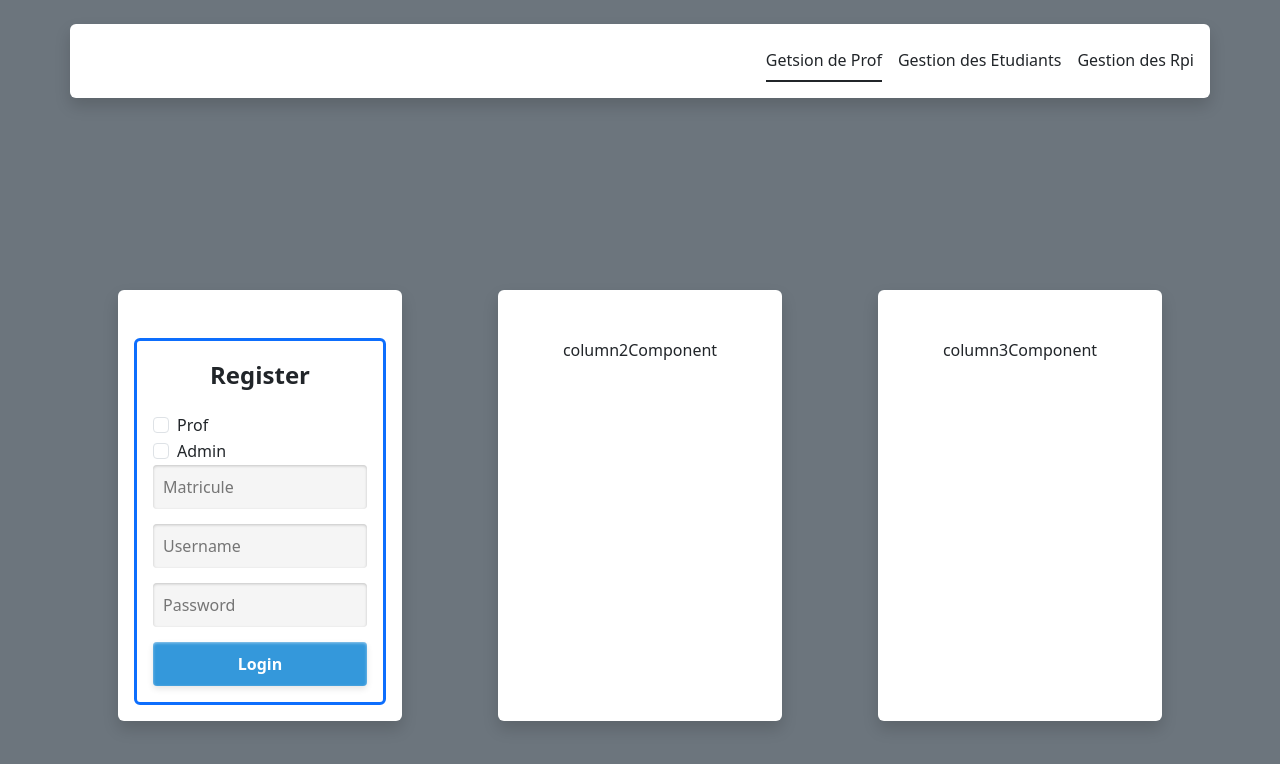
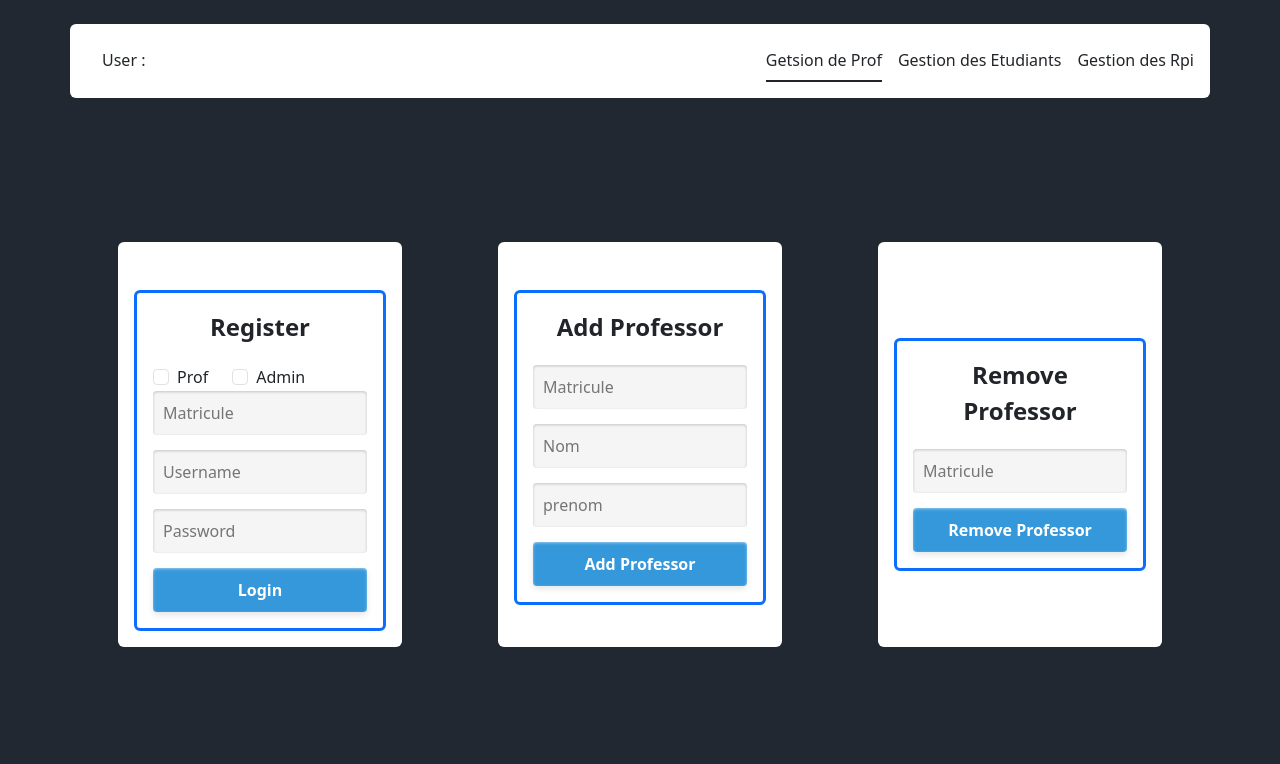
Before and after one commit to AbdeljalilAbed/Application-web-pour-un-Systeme-de-presence-base-sur-la-reconnaissance-facial, a React (Create React App) app in the folder Client2/: page /Admin in a window 1280 px wide. Both pictures are taken after a click on the link "Getsion de Prof". Shown: the top 764 px of the page. Built offline with nearby package versions, Linux system fonts and the light colour scheme.

Commit message:
Admin gestion prof add remove

```diff
--- /dev/null
+++ b/Client2/src/components/AddProf.js
@@ -0,0 +1,71 @@
+import React, { useState } from "react";
+import axios from "axios";
+import { backendURL } from "../config";
+import "./Register.css";
+
+const AddProf = () => {
+  const [MatriculeProf, setMatriculeProf] = useState("");
+  const [nom, setNom] = useState("");
+  const [prenom, setPrenom] = useState("");
+  const [successMessage, setSuccessMessage] = useState("");
+  const [errorMessage, setErrorMessage] = useState("");
+
+  const handleAddProf = async () => {
+    try {
+      // Send a POST request to your backend endpoint to add the professor
+      const response = await axios.post(backendURL + "/addProf", {
+        MatriculeProf,
+        nom,
+        prenom,
+      });
+      console.log(response.data); // Log response from the server
+      setSuccessMessage("Professor added successfully.");
+      setErrorMessage("");
+    } catch (error) {
+      console.error("Error adding professor:", error);
+      setErrorMessage("Error adding professor. Please try again.");
+      setSuccessMessage("");
+    }
+  };
+
+  return (
+    <div className="border border-primary border-3 rounded p-3">
+      {successMessage && <p style={{ color: "green" }}>{successMessage}</p>}
+      {errorMessage && <p style={{ color: "red" }}>{errorMessage}</p>}
+
+      <div className="login-header">Add Professor</div>
+      <div>
+        <form onSubmit={handleAddProf}>
+          <input
+            value={MatriculeProf}
+            onChange={(e) => setMatriculeProf(e.target.value)}
+            placeholder="Matricule"
+            type="text"
+            className="login-input"
+            id="MatriculeProf"
+          />
+          <input
+            value={nom}
+            onChange={(e) => setNom(e.target.value)}
+            placeholder="Nom"
+            className="login-input"
+            id="NOm"
+          />
+          <input
+            value={prenom}
+            onChange={(e) => setPrenom(e.target.value)}
+            placeholder="prenom"
+            required
+            className="login-input"
+            id="prenom"
+          />
+          <button className="login-button" type="submit">
+            Add Professor
+          </button>
+        </form>
+      </div>
+    </div>
+  );
+};
+
+export default AddProf;
--- a/Client2/src/components/Logout.js
+++ b/Client2/src/components/Logout.js
@@ -12,10 +12,15 @@ const Logout = () => {
     // Remove the token from local storage
     localStorage.removeItem("token");
 
-    navigate("/login");
+    navigate("/auth");
+    // eslint-disable-next-line react-hooks/exhaustive-deps
   }, []);
 
-  return <div>Logging out...</div>;
+  return (
+    <div>
+      <button>logout</button>
+    </div>
+  );
 };
 
 export default Logout;
--- a/Client2/src/components/Register1.js
+++ b/Client2/src/components/Register.js
@@ -39,7 +39,8 @@ const Registration = () => {
       <div className="login-header">Register</div>
       <div>
         <form onSubmit={handleSubmit}>
-          <div className="form-check">
+          <div className="d-flex">
+            <div className="form-check pe-4">
               <input
                 type="checkbox"
                 className="form-check-input"
@@ -48,7 +49,10 @@ const Registration = () => {
                 checked={role === "prof"}
                 onChange={() => handleRoleChange("prof")}
               />
-            <label className=" d-flex form-check-label" htmlFor="profCheckbox">
+              <label
+                className=" d-flex form-check-label"
+                htmlFor="profCheckbox"
+              >
                 Prof
               </label>
             </div>
@@ -61,9 +65,13 @@ const Registration = () => {
                 checked={role === "admin"}
                 onChange={() => handleRoleChange("admin")}
               />
-            <label className="d-flex form-check-label" htmlFor="adminCheckbox">
+              <label
+                className="d-flex form-check-label"
+                htmlFor="adminCheckbox"
+              >
                 Admin
               </label>
+            </div>
           </div>
 
           <input
--- /dev/null
+++ b/Client2/src/components/RemoveProf.js
@@ -0,0 +1,51 @@
+import React, { useState } from "react";
+import axios from "axios";
+import { backendURL } from "../config";
+import "./Register.css";
+
+const RemoveProf = () => {
+  const [MatriculeProf, setMatriculeProf] = useState("");
+  const [successMessage, setSuccessMessage] = useState("");
+  const [errorMessage, setErrorMessage] = useState("");
+
+  const handleRemoveProf = async (e) => {
+    e.preventDefault();
+    try {
+      // Send a DELETE request to your backend endpoint to remove the professor
+      const response = await axios.delete(
+        `${backendURL}/removeProf/${MatriculeProf}`
+      );
+      console.log(response.data); // Log response from the server
+      setSuccessMessage("Professor removed successfully.");
+      setErrorMessage("");
+    } catch (error) {
+      console.error("Error removing professor:", error);
+      setErrorMessage("Error removing professor. Please try again.");
+      setSuccessMessage("");
+    }
+  };
+
+  return (
+    <div className="border border-primary border-3 rounded p-3 mt-5">
+      {successMessage && <p style={{ color: "green" }}>{successMessage}</p>}
+      {errorMessage && <p style={{ color: "red" }}>{errorMessage}</p>}
+
+      <div className="login-header">Remove Professor</div>
+      <form onSubmit={handleRemoveProf}>
+        <input
+          value={MatriculeProf}
+          onChange={(e) => setMatriculeProf(e.target.value)}
+          placeholder="Matricule"
+          type="text"
+          className="login-input"
+          id="MatriculeProf"
+        />
+        <button className="login-button" type="submit">
+          Remove Professor
+        </button>
+      </form>
+    </div>
+  );
+};
+
+export default RemoveProf;
--- a/Client2/src/pages/Admin.css
+++ b/Client2/src/pages/Admin.css
@@ -1,12 +1,3 @@
-/* Override Bootstrap gutter variables */
-:root {
-  --bs-gutter-x: 0; /* Set the horizontal gutter to 0 */
-  --bs-gutter-y: 0; /* Set the vertical gutter to 0 */
+.bg {
+  background-color: #222831;
 }
-
-/* Apply custom padding */
-/* You can adjust these values as per your requirements */
-.custom-padding {
-  padding-right: 0; /* Example custom padding */
-  padding-left: 0; /* Example custom padding */
-}
--- a/Client2/src/pages/Admin.js
+++ b/Client2/src/pages/Admin.js
@@ -2,7 +2,10 @@
 /* eslint-disable jsx-a11y/anchor-is-valid */
 import React, { useState, useEffect } from "react";
 import UploadForm from "../components/UploadForm";
-import Register from "../components/Register1";
+import Register from "../components/Register";
+import AddProf from "../components/AddProf";
+import Logout from "../components/Logout";
+import RemoveProf from "../components/RemoveProf";
 import { jwtDecode } from "jwt-decode";
 import "./Admin.css";
 
@@ -30,22 +33,28 @@ function Admin() {
     } else {
       console.error("Failed to decode JWT token");
     }
+
+    // Call handleGestionProfsClick to render components in the "Gestion de Prof" tab by default
+    handleGestionProfsClick();
   }, []); // Empty dependency array ensures this effect runs only once after initial render
+
   const handleGestionEtudiantClick = () => {
     setColumn1Component(<UploadForm />);
-    //setColumn2Component(<AddEtd />);
+    setColumn2Component(null);
     setColumn3Component(null);
   };
 
   const handleGestionProfsClick = () => {
     setColumn1Component(<Register />);
-    //setColumn2Component(<AddProf />);
-    setColumn3Component(null);
+    setColumn2Component(<AddProf />);
+    setColumn3Component(<RemoveProf />);
   };
+
   return (
-    <div className="container-fluid bg-secondary vh-100">
+    <div className="container-fluid bg vh-100">
       <br></br>
-      <div className="container shadow p-3 mb-5 bg-body rounded ">
+
+      <div className="container p-3 bg-body rounded ">
         <div className="row">
           <div className="col">
             <ul className="nav">
@@ -56,9 +65,12 @@ function Admin() {
                   aria-current="page"
                   href="#"
                 >
-                  {username}
+                  User : {username}
                 </a>
               </li>
+              {/* <li className="nav-item">
+                <Logout />
+              </li> */}
             </ul>
           </div>
           <div className="col">
@@ -93,14 +105,14 @@ function Admin() {
       </div>
       <div className="container vh-100 text-center pt-5">
         <div className="row pt-5">
-          <div className="col shadow p-3 m-5 bg-body rounded pt-5">
+          <div className="col  p-3 m-5 bg-body rounded pt-5">
             {column1Component}
           </div>
-          <div className="col shadow p-3 m-5 bg-body rounded pt-5">
-            column2Component
+          <div className="col  p-3 m-5 bg-body rounded pt-5">
+            {column2Component}
           </div>
-          <div className="col shadow p-3 m-5 bg-body rounded pt-5">
-            column3Component
+          <div className="col  p-3 m-5 bg-body rounded pt-5">
+            {column3Component}
           </div>
         </div>
       </div>
```
Also changed, not shown: Client2/src/pages/Admin2.js (added, +98 -0 lines), 1 other file (tests, documents, lock files or other folders). Lines whose indentation alone changed are shown as unchanged.
